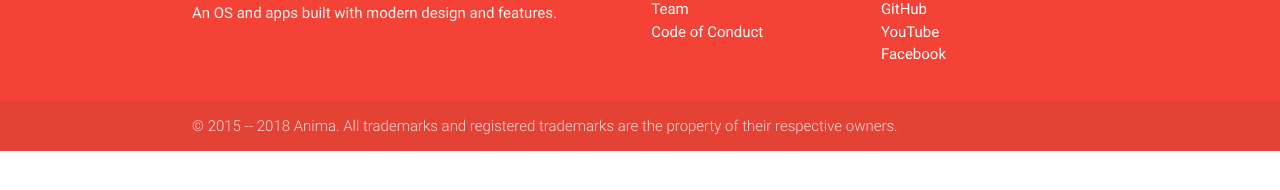
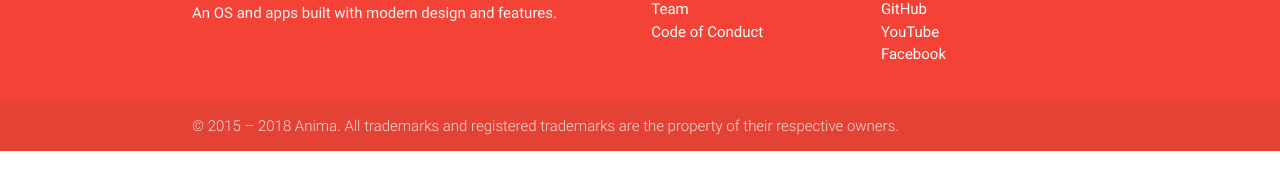
Before and after one commit to Anima-OS/Anima-OS.com, a Jekyll site: the page built from index.html, in a window 1280 px wide and 900 px high, scrolled down 1584 px. Shown: the part 685-875 px from the top of the window. Built offline with Jekyll 4.4.1, drawn with Linux system fonts in a browser that asks for light colours; nearby versions of some CDN libraries.

Commit message:
Update default.html

```diff
--- a/_layouts/default.html
+++ b/_layouts/default.html
@@ -64,7 +64,7 @@ layout: base
   </div>
   <div class="footer-copyright">
     <div class="container">
-      &copy; 2015 -- {{ site.time | date: '%Y' }} Anima. <span class="hide-on-small-only">All trademarks and registered trademarks are the property of their respective owners.</span>
+      &copy; 2015 &ndash; {{ site.time | date: '%Y' }} Anima. <span class="hide-on-small-only">All trademarks and registered trademarks are the property of their respective owners.</span>
     </div>
   </div>
 </footer>
```
